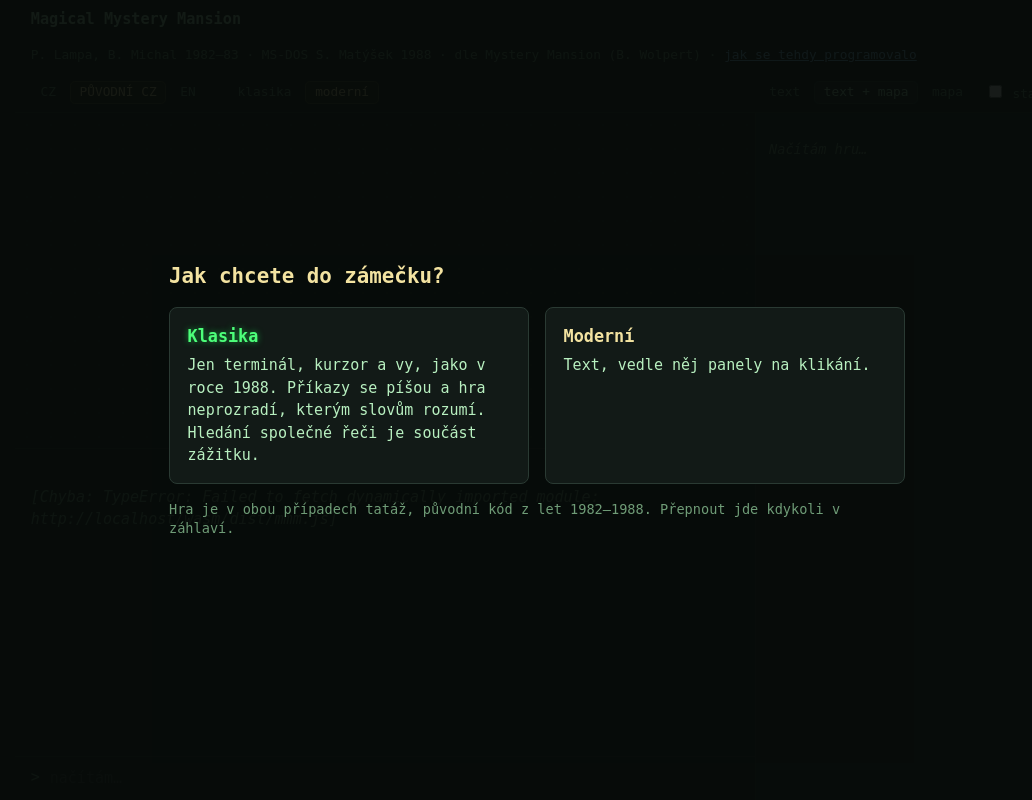
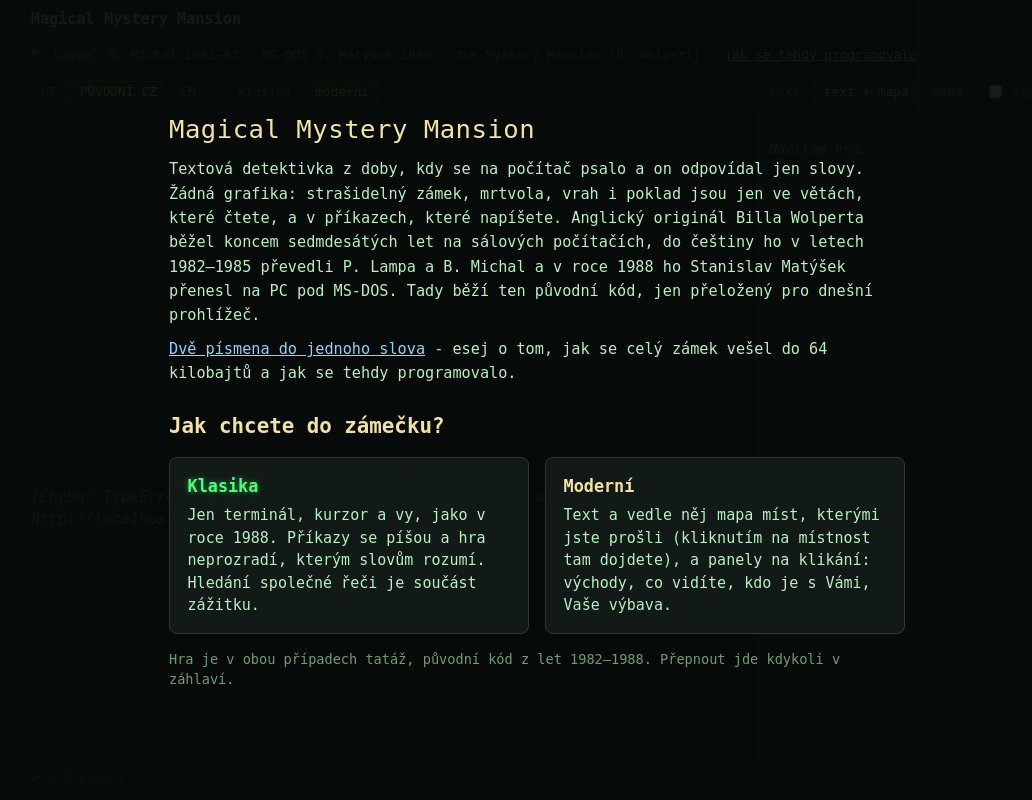
Before and after one commit to archetypal-cz/mmm, a plain HTML site: page wasm/web/index.html in a window 1280 px wide. Shown: the whole page, without its empty margins (103-1135 px from the left). Drawn offline with Linux system fonts and the light colour scheme; a script that the page names is missing.

Commit message:
Úvod na první stránce: co je to za hru, odkaz na esej; Moderní zmiňuje mapu

```diff
--- a/wasm/web/index.html
+++ b/wasm/web/index.html
@@ -164,7 +164,11 @@
   #choose { position: fixed; inset: 0; z-index: 10; background: #070b09ee; display: none;
     align-items: center; justify-content: center; padding: 1rem; }
   #choose.show { display: flex; }
-  #choose .box { max-width: 46rem; }
+  #choose .box { max-width: 46rem; max-height: 100%; overflow-y: auto; }
+  #choose .intro { margin-bottom: 1.6rem; }
+  #choose .intro .title { font-size: 1.6rem; color: var(--you); letter-spacing: .02em; margin-bottom: .6rem; }
+  #choose .intro p { color: var(--fg); font-size: .95rem; line-height: 1.6; margin: 0 0 .6rem; }
+  #choose .intro a { color: var(--hot); }
   #choose h1 { font-size: 1.3rem; color: var(--you); margin: 0 0 1rem; }
   #choose .cards { display: grid; grid-template-columns: 1fr 1fr; gap: 1rem; }
   #choose button { display: flex; flex-direction: column; justify-content: flex-start; text-align: left; font: inherit; color: var(--fg); background: #121a17; border: 1px solid #2a3a33;
@@ -218,13 +222,25 @@
 </div>
 <div id="choose" role="dialog" aria-modal="true" aria-labelledby="choose-h">
   <div class="box">
+    <div class="intro">
+      <div class="title">Magical Mystery Mansion</div>
+      <p>Textová detektivka z doby, kdy se na počítač psalo a on odpovídal jen slovy.
+        Žádná grafika: strašidelný zámek, mrtvola, vrah i poklad jsou jen ve větách, které
+        čtete, a v příkazech, které napíšete. Anglický originál Billa Wolperta běžel koncem
+        sedmdesátých let na sálových počítačích, do češtiny ho v letech 1982–1985 převedli
+        P. Lampa a B. Michal a v roce 1988 ho Stanislav Matýšek přenesl na PC pod MS-DOS.
+        Tady běží ten původní kód, jen přeložený pro dnešní prohlížeč.</p>
+      <p><a href="esej.html">Dvě písmena do jednoho slova</a> - esej o tom, jak se celý
+        zámek vešel do 64 kilobajtů a jak se tehdy programovalo.</p>
+    </div>
     <h1 id="choose-h">Jak chcete do zámečku?</h1>
     <div class="cards">
       <button type="button" class="c" data-style="classic"><b>Klasika</b>
         Jen terminál, kurzor a vy, jako v roce 1988. Příkazy se píšou a hra
         neprozradí, kterým slovům rozumí. Hledání společné řeči je součást zážitku.</button>
       <button type="button" data-style="modern"><b>Moderní</b>
-        Text, vedle něj panely na klikání.</button>
+        Text a vedle něj mapa míst, kterými jste prošli (kliknutím na místnost tam
+        dojdete), a panely na klikání: východy, co vidíte, kdo je s Vámi, Vaše výbava.</button>
     </div>
     <p>Hra je v obou případech tatáž, původní kód z let 1982–1988. Přepnout jde kdykoli v záhlaví.</p>
   </div>
```
